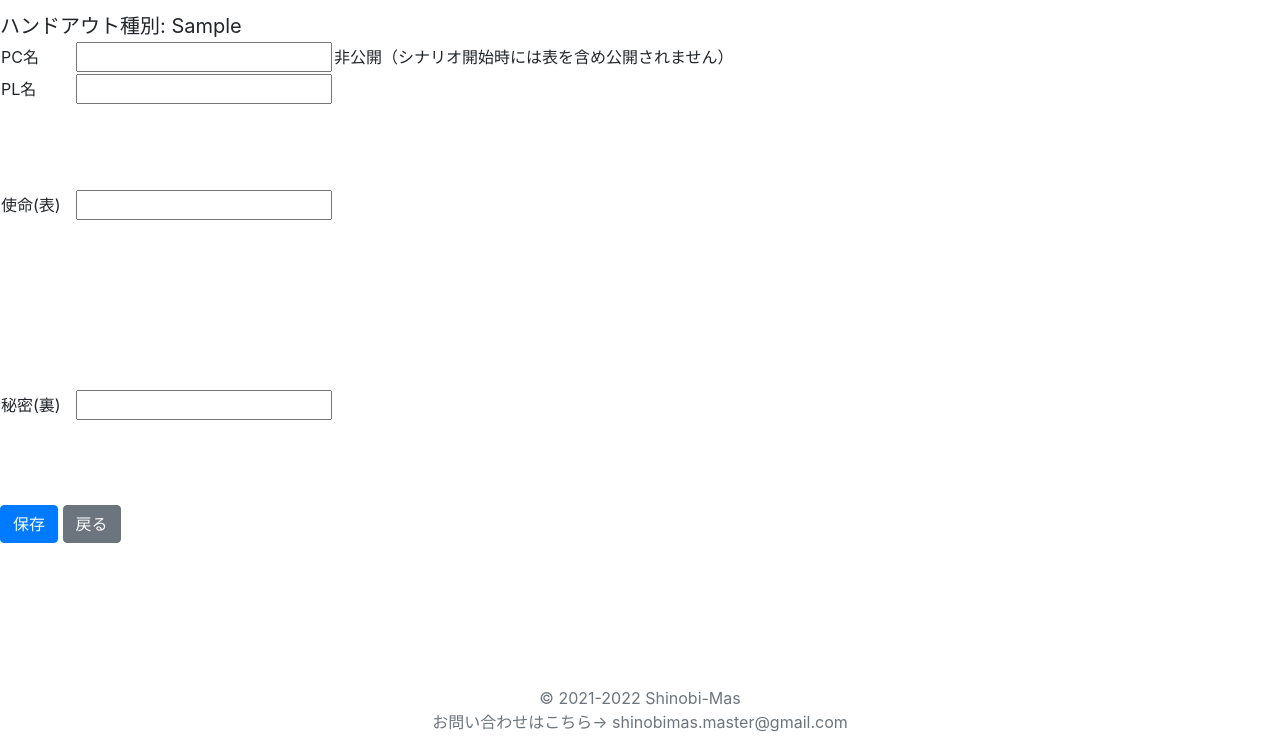
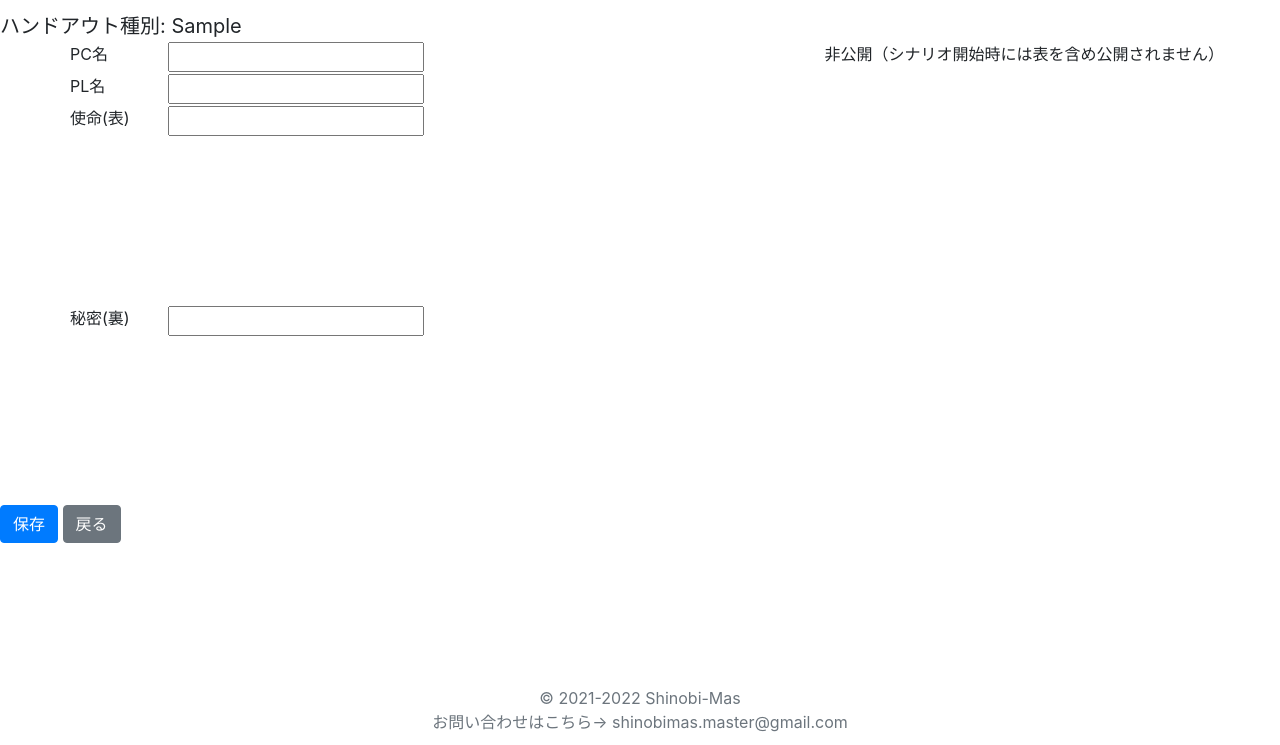
Before and after one commit to Nagyon-Jessica/Shinobi-Mas, a Django app: template homaster/templates/homaster/create.html in a window 1280 px wide. Shown: the part 34-779 px from the top of the page. Run offline with Django 3.2, Linux system fonts and the light colour scheme; the template is opened without the code that fills it: most values are stand-ins (such as "Sample title", 1, 10 or a date in 2020); form fields are guessed from the names that the template uses; some libraries are stand-ins or nearby versions.

Commit message:
レスポンシブ対応

```diff
--- a/assets/assets/css/shinobi-mas-common.css
+++ b/assets/assets/css/shinobi-mas-common.css
@@ -43,7 +43,7 @@
 /* ハンドアウト詳細 */
 textarea{
   height: 200px;
-  width: 1000px;
+  width: 90%;
 }
 
 /* リリースノート */
--- a/assets/assets/css/shinobi-mas-ho-detail.css
+++ b/assets/assets/css/shinobi-mas-ho-detail.css
@@ -6,9 +6,9 @@
   text-align: start;
   font-size: 20px;
 }
-.ho-detail-form .ho-detail-table{
+/* .ho-detail-form .ho-detail-table{
   width: 1050px;
-}
+} */
 .ho-detail-form .ho-detail-table .ho-detail-table-col{
   width: 75px;
 }
--- a/assets/assets/css/shinobi-mas-ho-list.css
+++ b/assets/assets/css/shinobi-mas-ho-list.css
@@ -14,7 +14,7 @@
   margin: 0;
 }
 .ho-table{
-  width: 1080px;
+  /* width: 1080px; */
   margin: 0px auto;
 }
 .ho-table .ho-table-tanzaku{
@@ -40,6 +40,6 @@
   width: 150px;
   vertical-align: middle;
 }
-.ho-table .ho-table-tanzaku .ho-table-front{
+/* .ho-table .ho-table-tanzaku .ho-table-front{
   width: 750px;
-}
+} */
--- a/homaster/templates/homaster/create.html
+++ b/homaster/templates/homaster/create.html
@@ -24,27 +24,27 @@
       <div>
         <form action="" method="POST">
           {% csrf_token %}
-          <table class="ho-detail-table">
-            <tr>
-              <td class="ho-detail-table-col">PC名 </td>
-              <td class="ho-detail-table-charf">{{ form.pc_name }}</td>
+          <table class="ho-detail-table container">
+            <tr class="row">
+              <td class="ho-detail-table-col col-1">PC名 </td>
+              <td class="ho-detail-table-charf col">{{ form.pc_name }}</td>
               <td>
                 {% if ho_type != "PC" %}
                 {{ form.hidden }} 非公開（シナリオ開始時には表を含め公開されません）
                 {% endif %}
               </td>
             </tr>
-            <tr>
-              <td class="ho-detail-table-col">PL名 </td>
-              <td colspan=2>{{ form.pl_name }}</td>
+            <tr class="row">
+              <td class="ho-detail-table-col col-1">PL名 </td>
+              <td class="col">{{ form.pl_name }}</td>
             </tr>
-            <tr class="ho-detail-table-textf">
-              <td class="ho-detail-table-col">使命(表)</td>
-              <td colspan=2>{{ form.front }}</td>
+            <tr class="ho-detail-table-textf row">
+              <td class="ho-detail-table-col col-1">使命(表)</td>
+              <td class="col">{{ form.front }}</td>
             </tr>
-            <tr class="ho-detail-table-textf">
-              <td class="ho-detail-table-col">秘密(裏)</td>
-              <td colspan=2>{{ form.back }}</td>
+            <tr class="ho-detail-table-textf row">
+              <td class="ho-detail-table-col col-1">秘密(裏)</td>
+              <td class="col">{{ form.back }}</td>
             </tr>
           </table>
           <button type="submit" class="btn btn-primary">保存</button>
--- a/homaster/templates/homaster/engawa.html
+++ b/homaster/templates/homaster/engawa.html
@@ -47,7 +47,7 @@
         <div class="list-group ho-list">
         {% for handout in object_list %}
           <ul class="list-group-item" hoid="{{ handout.id }}" honame="{{ handout.ho_name }}">
-            <table class="ho-table">
+            <table class="ho-table row">
               <tr class="ho-table-tanzaku">
                 <td class="ho-table-id">
                   <a href="{% url 'homaster:detail' handout.id %}">{{ handout.ho_name }}</a>
```
Also changed, not shown: homaster/templates/homaster/detail.html (+13 -13 lines), homaster/templates/homaster/update.html (+13 -13 lines).
